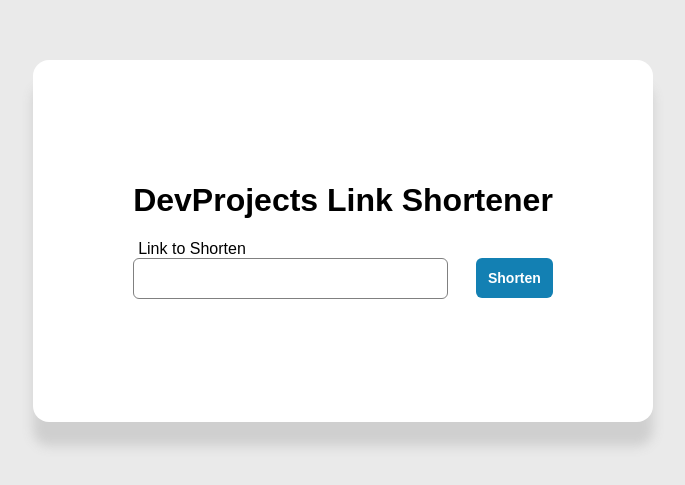
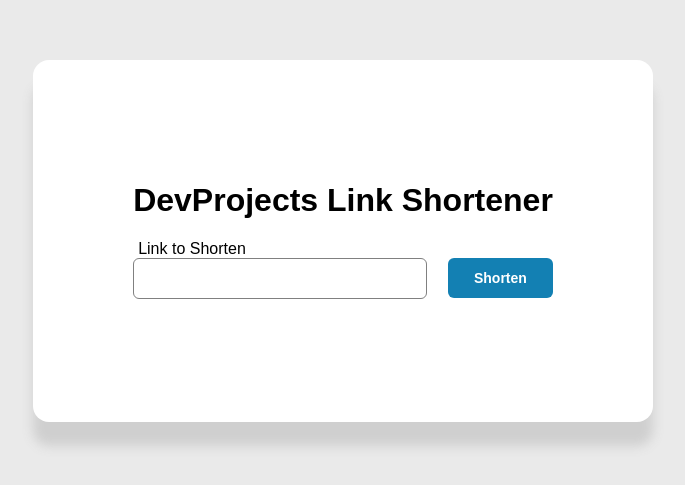
Before and after one commit to redasalmi/devproject-link-shortner, a React (Create React App) app: page / in a window 1280 px wide. Shown: the part 159-644 px from the top of the page, without its empty margins (297-982 px from the left). Built offline with nearby package versions, Linux system fonts and the light colour scheme.

Commit message:
added short link generation with bitly

```diff
--- a/src/App.js
+++ b/src/App.js
@@ -1,69 +1,15 @@
 import { useState } from 'react';
+import LinkForm from './components/LinkForm';
 
 const App = () => {
-  const [link, setLink] = useState('');
-  const [linkError, setLinkError] = useState('');
-  const [isSubmitting, setIsSubmitting] = useState(false);
-
-  const formFieldClassname = `form-field ${linkError ? 'error' : ''}`.trim();
-
-  const verifyLink = (link) => {
-    let linkError = '';
-
-    if (link === '') {
-      linkError = 'Required field';
-    } else {
-      const urlRegex = /[-a-zA-Z0-9@:%_+.~#?&//=]{2,256}\.[a-z]{2,4}\b(\/[-a-zA-Z0-9@:%_+.~#?&//=]*)?/gi;
-      const validUrl = link.match(urlRegex) !== null;
-
-      linkError = validUrl ? '' : 'Please input a valid Url';
-    }
-
-    setLinkError(linkError);
-    const isValidLink = linkError === '';
-
-    return isValidLink;
-  };
-
-  const handleChange = (e) => {
-    const { value } = e.target;
-    setLink(value);
-
-    if (linkError) {
-      verifyLink(value);
-    }
-  };
-
-  const handleSubmit = (e) => {
-    e.preventDefault();
-    setIsSubmitting(true);
-    const isValidLink = verifyLink(link);
-
-    if (isValidLink) {
-      console.log(link);
-    }
-
-    setIsSubmitting(false);
-  };
+  const [shortLink, setShortLink] = useState('');
 
   return (
     <div className='container'>
       <div className='link-card'>
         <h1>DevProjects Link Shortener</h1>
 
-        <form onSubmit={handleSubmit} className='form'>
-          <div className={formFieldClassname}>
-            <label htmlFor='link'>Link to Shorten</label>
-            <input type='text' id='link' value={link} onChange={handleChange} />
-            {linkError ? <p>{linkError}</p> : undefined}
-          </div>
-
-          <div className='submit-btn'>
-            <button type='submit' disabled={isSubmitting}>
-              Shorten
-            </button>
-          </div>
-        </form>
+        <LinkForm setShortLink={setShortLink} />
       </div>
     </div>
   );
--- /dev/null
+++ b/src/components/LinkForm.js
@@ -0,0 +1,74 @@
+import { useState } from 'react';
+import fetchShortLink from '../utils/fetchShortLink';
+import Loading from './Loading';
+
+const LinkForm = ({ setShortLink }) => {
+  const [link, setLink] = useState('');
+  const [linkError, setLinkError] = useState('');
+  const [isSubmitting, setIsSubmitting] = useState(false);
+
+  const formFieldClassname = `form-field ${linkError ? 'error' : ''}`.trim();
+
+  const verifyLink = (link) => {
+    let linkError = '';
+
+    if (link === '') {
+      linkError = 'Required field';
+    } else {
+      const urlRegex = /[-a-zA-Z0-9@:%_+.~#?&//=]{2,256}\.[a-z]{2,4}\b(\/[-a-zA-Z0-9@:%_+.~#?&//=]*)?/gi;
+      const validUrl = link.match(urlRegex) !== null;
+
+      linkError = validUrl ? '' : 'Please input a valid Url';
+    }
+
+    setLinkError(linkError);
+    const isValidLink = linkError === '';
+
+    return isValidLink;
+  };
+
+  const handleChange = (e) => {
+    const { value } = e.target;
+    setLink(value);
+
+    if (linkError) {
+      verifyLink(value);
+    }
+  };
+
+  const handleSubmit = async (e) => {
+    e.preventDefault();
+    setIsSubmitting(true);
+    const isValidLink = verifyLink(link);
+
+    if (isValidLink) {
+      const shortLink = await fetchShortLink(link);
+      setShortLink(shortLink);
+    }
+
+    setIsSubmitting(false);
+  };
+
+  return (
+    <form onSubmit={handleSubmit} className='form'>
+      <div className={formFieldClassname}>
+        <label htmlFor='link'>Link to Shorten</label>
+        <input type='text' id='link' value={link} onChange={handleChange} />
+        {linkError ? <p>{linkError}</p> : undefined}
+      </div>
+
+      <div className='submit-btn'>
+        <button type='submit' disabled={isSubmitting}>
+          Shorten
+          {isSubmitting && (
+            <div>
+              <Loading />
+            </div>
+          )}
+        </button>
+      </div>
+    </form>
+  );
+};
+
+export default LinkForm;
--- /dev/null
+++ b/src/components/Loading.js
@@ -0,0 +1,9 @@
+import styles from '../styles/loading.module.css';
+
+const Loading = () => (
+  <div>
+    <div className={styles.loader} />
+  </div>
+);
+
+export default Loading;
--- a/src/index.js
+++ b/src/index.js
@@ -1,6 +1,6 @@
 import React from 'react';
 import ReactDOM from 'react-dom';
-import './index.css';
+import './styles/index.css';
 import App from './App';
 
 ReactDOM.render(
--- a/src/index.css
+++ b/src/styles/index.css
@@ -39,7 +39,7 @@ body {
 }
 
 .form .form-field {
-  width: 75%;
+  width: 70%;
   min-height: 82px;
 }
 
@@ -83,15 +83,27 @@ button:hover {
   opacity: 0.9;
 }
 
+button:disabled {
+  background-color: #9e9e9e !important;
+}
+
 .form .submit-btn {
-  width: 20%;
+  width: 25%;
   display: flex;
   justify-content: flex-end;
   align-items: center;
 }
 
 .form .submit-btn button {
+  display: flex;
+  justify-content: center;
+  align-items: center;
+  width: 100%;
   padding: 12px;
   margin-bottom: 5px;
   background-color: #1380b3;
 }
+
+.form .submit-btn button > div {
+  padding-left: 5px;
+}
--- /dev/null
+++ b/src/styles/loading.module.css
@@ -0,0 +1,18 @@
+.loader {
+  width: 20px;
+  height: 20px;
+  border: 2px solid #9e9e9e;
+  border-top: 2px solid #f3f3f3;
+  border-radius: 50%;
+  animation: spin 2s linear infinite;
+}
+
+@keyframes spin {
+  0% {
+    transform: rotate(0deg);
+  }
+
+  100% {
+    transform: rotate(360deg);
+  }
+}
--- /dev/null
+++ b/src/utils/fetchShortLink.js
@@ -0,0 +1,25 @@
+const fetchShortLink = async (long_url) => {
+  const { REACT_APP_API_URL, REACT_APP_ACCES_TOKEN } = process.env;
+  const url = `${REACT_APP_API_URL}/shorten`;
+
+  const body = {
+    long_url,
+  };
+
+  const headers = {
+    Authorization: `Bearer ${REACT_APP_ACCES_TOKEN}`,
+    'Content-Type': 'application/json',
+  };
+
+  const res = await fetch(url, {
+    method: 'POST',
+    body: JSON.stringify(body),
+    headers,
+  });
+
+  const { link } = await res.json();
+
+  return link;
+};
+
+export default fetchShortLink;
```
Also changed, not shown: 1 other file (tests, documents, lock files or other folders).
